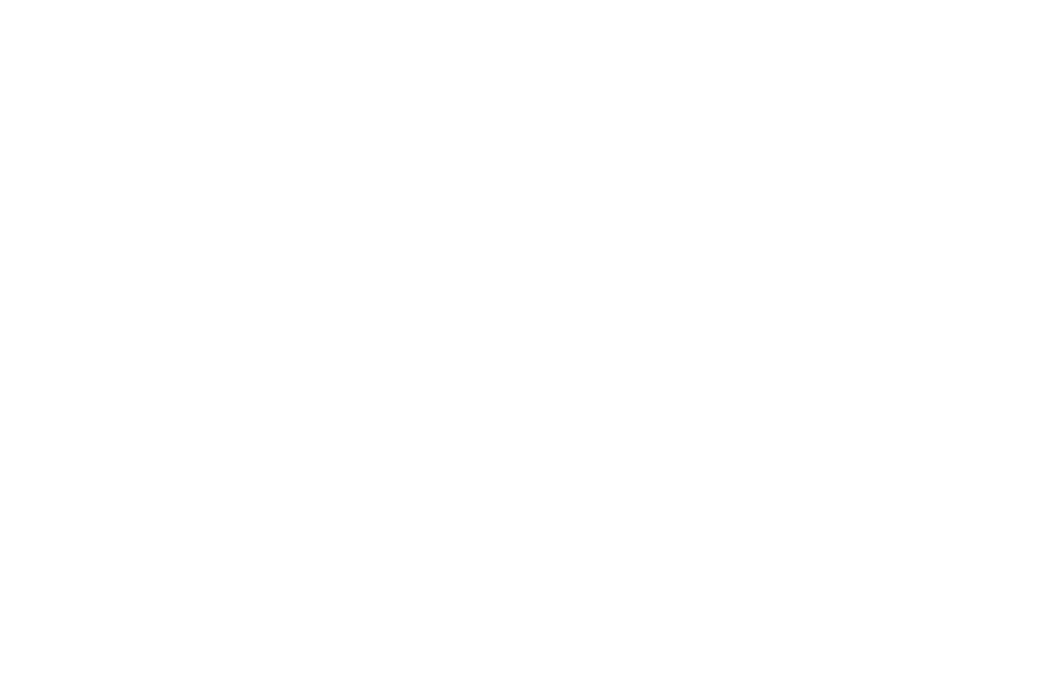
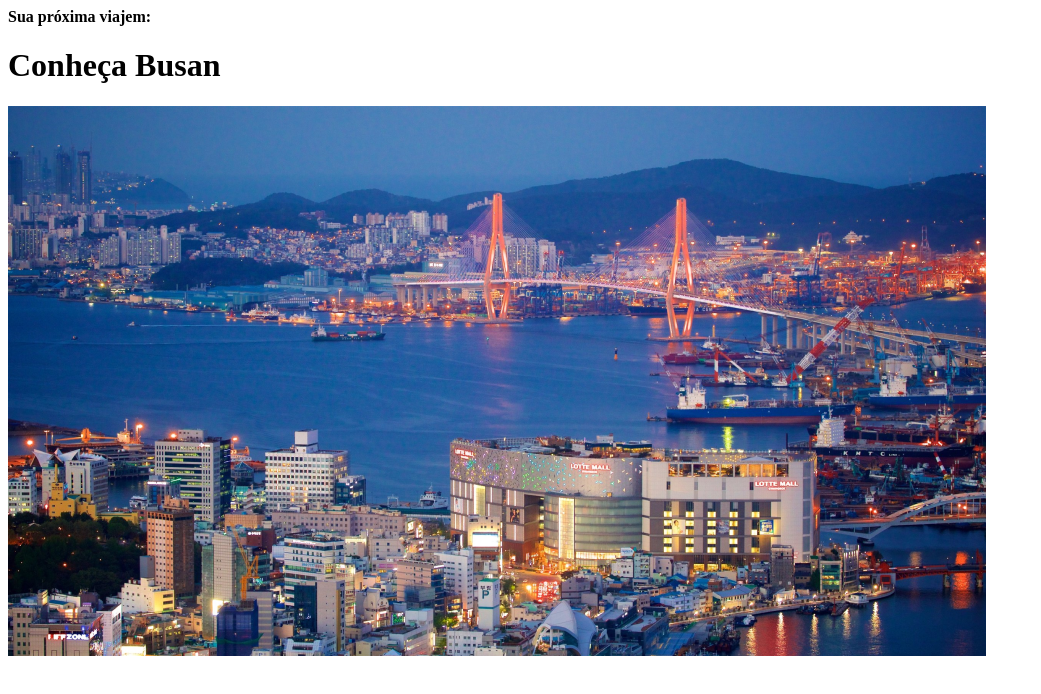
Before and after one commit to Daniel759155/Locais_Turisticos, a plain HTML site: page index.html in a window 1280 px wide. Shown: the whole page, without its empty margins (0-1041 px from the left). Drawn offline with Linux system fonts and the light colour scheme.

Commit message:
criação do header no index.html

```diff
--- a/index.html
+++ b/index.html
@@ -1,11 +1,17 @@
 <!DOCTYPE html>
-<html lang="en">
+<html lang="pt-br">
 <head>
     <meta charset="UTF-8">
     <meta name="viewport" content="width=device-width, initial-scale=1.0">
-    <title>Document</title>
+    <title>Locais Turísticos</title>
 </head>
 <body>
-
+    <dic id="page">
+        <header>
+            <strong>Sua próxima viajem:</strong>
+            <h1>Conheça Busan</h1>
+            <img src="./imagens-20250522T174653Z-1-001/imagens/Image_01.png" alt="Vista panorâmica da cidade de Busan">
+        </header>
+    </dic>
 </body>
 </html>
```
